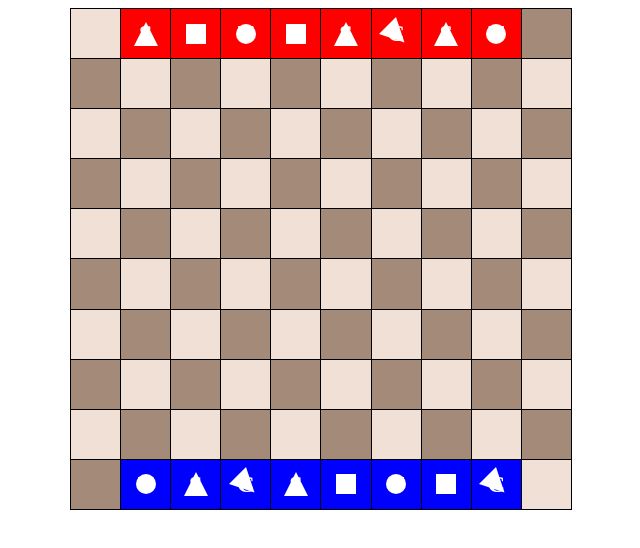
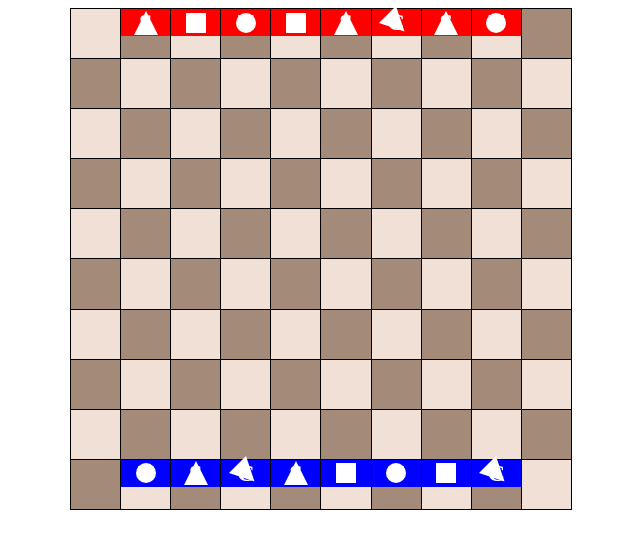
Before and after one commit to tonihintikka/taifho-game, a React (Create React App) app: page / in a window 1280 px wide. Shown: the top 548 px of the page, without its empty margins (320-960 px from the left). Built offline with nearby package versions, Linux system fonts and the light colour scheme.

Commit message:
blue pieces are now moving! There is major problem with red pieces

```diff
--- a/src/Board.tsx
+++ b/src/Board.tsx
@@ -16,12 +16,21 @@ const handleDragEnd = (e: React.DragEvent<HTMLDivElement>) => {
   e.preventDefault();
 };
 
-const handleDrop = (e: React.DragEvent<HTMLDivElement>, coordinate: string, onMove: (from: string, to: string) => void) => {
+const handleDrop = (e: React.DragEvent<HTMLDivElement>, coordinate: string, onMove: BoardProps['onMove']) => {
   e.preventDefault();
-  const from = e.dataTransfer.getData("text/plain");
-  console.log("handleDrop called with:", from, coordinate);
-  onMove(from, coordinate);
+  e.stopPropagation();
+  const from = e.dataTransfer.getData("text");
+  const to = coordinate;
+
+  if (from === to) {
+    console.log("Dropping on the same square, ignoring.");
+    return;
+  }
+
+  console.log("handleDrop called with:", coordinate);
+  onMove(from, to);
 };
+
 
 const handleDragOver = (e: React.DragEvent<HTMLDivElement>) => {
   e.preventDefault();
@@ -72,9 +81,7 @@ const Board: React.FC<BoardProps> = ({ boardState, onMove }) => {
     pieceType={pieceType}
     color={color}
     className={pieceShapeClassName}
-    draggable
     onDragStart={(e: React.DragEvent<HTMLDivElement>) => handleDragStart(e, coordinate)}
-    onDragEnd={handleDragEnd}
   />
           );
         }
--- a/src/Piece.css
+++ b/src/Piece.css
@@ -35,3 +35,7 @@
   .piece-symbol.rhombus::before {
     content: "\25C6";
   }
+  .draggable-area {
+    width: 50px;
+    height: 50px;
+  }
--- a/src/Piece.tsx
+++ b/src/Piece.tsx
@@ -5,15 +5,20 @@ export interface PieceProps {
   pieceType: string;
   color: string;
   className: string;
-  draggable?: boolean;
-  onDragStart?: (e: React.DragEvent<HTMLDivElement>) => void;
-  onDragEnd?: (e: React.DragEvent<HTMLDivElement>) => void;
+  onDragStart: (e: React.DragEvent<HTMLDivElement>) => void;
 }
 
-const Piece: React.FC<PieceProps> = ({ pieceType, color, className }) => {
+
+const Piece: React.FC<PieceProps> = ({ pieceType, color, className, onDragStart}) => {
   return (
-    <div className={`piece ${color} ${className}`}>
-      <span className="piece-symbol">{pieceType}</span>
+    <div
+      className="draggable-area"
+      draggable
+      onDragStart={onDragStart}
+    >
+      <div className={`piece ${color} ${className}`}>
+        <span className="piece-symbol">{pieceType}</span>
+      </div>
     </div>
   );
 };
```
